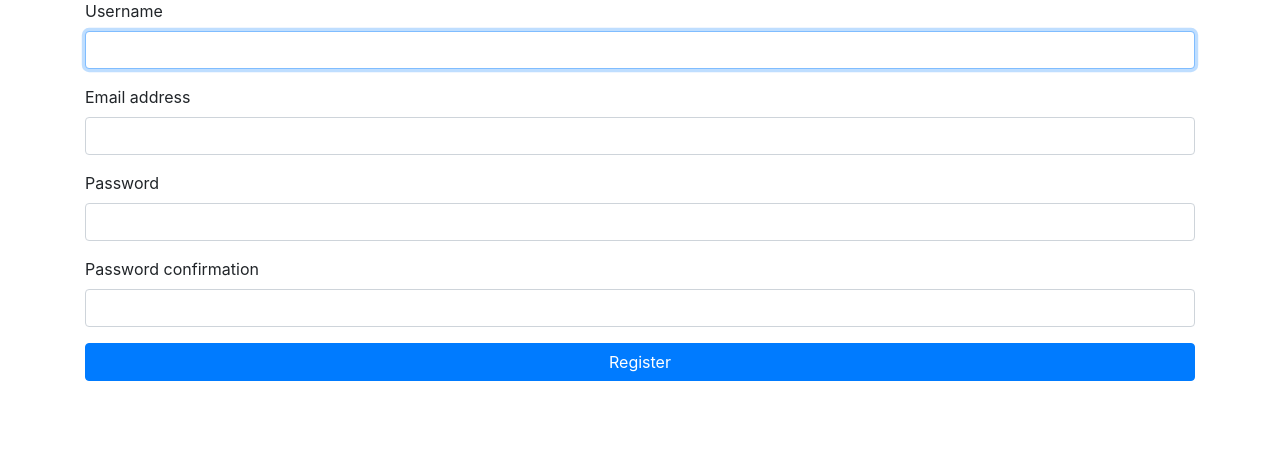
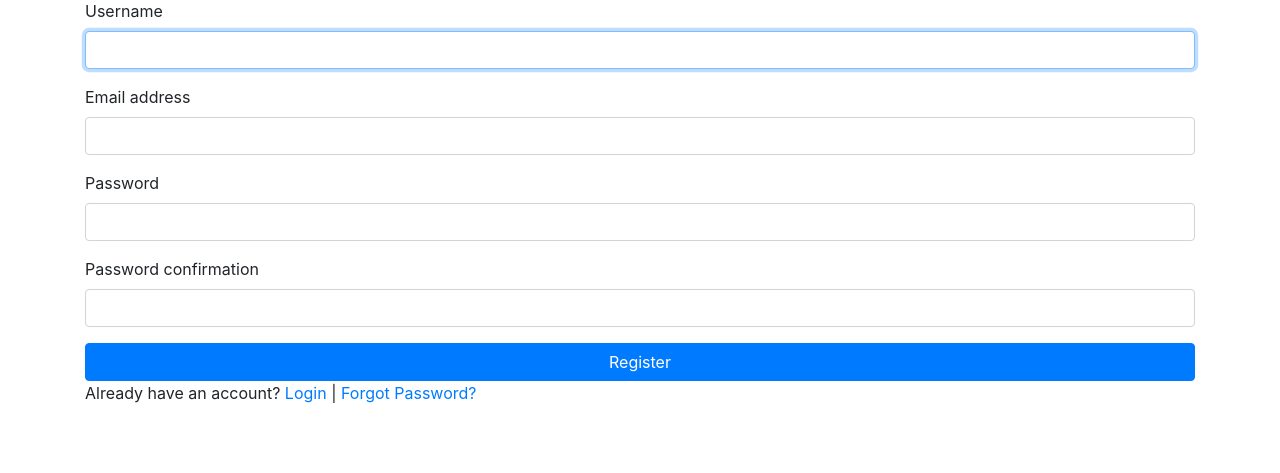
Before and after one commit to munna710/CRM, a Django app: page /register/ in a window 1280 px wide. Shown: the part 121-594 px from the top of the page. Run offline with Django 5.2, Linux system fonts and the light colour scheme; some libraries are stand-ins or nearby versions.

Commit message:
chore: Add reset password

```diff
--- a/accounts/templates/accounts/login.html
+++ b/accounts/templates/accounts/login.html
@@ -45,6 +45,11 @@
 
     {% endfor %}
 
+    <div class="links">
+        Don't have an account <a href="{% url 'register' %}">Register</a> |
+        <a href="{% url 'reset_password' %}">Forgot Password?</a>
+    </div>
+
 </div>
 <script src="https://code.jquery.com/jquery-3.5.1.slim.min.js"></script>
 <script src="https://cdn.jsdelivr.net/npm/@popperjs/core@2.5.4/dist/umd/popper.min.js"></script>
--- /dev/null
+++ b/accounts/templates/accounts/password_reset_done.html
@@ -0,0 +1,5 @@
+<h3>password reset complete</h3>
+<p> your password has been set. You may go ahead and
+    login now </p>
+
+<a href= "/">Login</a>
--- /dev/null
+++ b/accounts/templates/accounts/password_reset_sent.html
@@ -0,0 +1,4 @@
+<h3>password reset send</h3>
+<p>we've emailed you instructions for Setting
+    your password</p>
+<p>Please check your inbox.</p>
--- a/accounts/templates/accounts/register.html
+++ b/accounts/templates/accounts/register.html
@@ -56,6 +56,11 @@
         </div>
         <button type="submit" class="btn btn-primary btn-block">Register</button>
     </form>
+
+    <div class="links">
+        Already have an account? <a href="{% url 'login' %}">Login</a> |
+        <a href="{% url 'reset_password' %}">Forgot Password?</a>
+    </div>
 </div>
 <script src="https://code.jquery.com/jquery-3.5.1.slim.min.js"></script>
 <script src="https://cdn.jsdelivr.net/npm/@popperjs/core@2.5.4/dist/umd/popper.min.js"></script>
--- a/accounts/urls.py
+++ b/accounts/urls.py
@@ -1,5 +1,5 @@
 from django.urls import path
-
+from django.contrib.auth import views as auth_views
 from . import views
 
 urlpatterns = [
@@ -14,5 +14,9 @@ urlpatterns = [
     path('create_order/', views.createOrder, name='create_order'),
     path('update_order/<str:pk>/', views.updateOrder, name='update_order'),
     path('delete_order/<str:pk>/', views.deleteOrder, name='delete_order'),
+    path('reset_password/', auth_views.PasswordResetView.as_view(template_name='accounts/password_reset.html'), name='reset_password'),
+    path('reset_password_sent/', auth_views.PasswordResetDoneView.as_view(template_name='accounts/password_reset_sent.html'), name='password_reset_done'),
+    path('reset/<uidb64>/<token>/', auth_views.PasswordResetConfirmView.as_view(template_name='accounts/password_reset_form.html'), name='password_reset_confirm'),
+    path('reset_password_complete/', auth_views.PasswordResetCompleteView.as_view(template_name='accounts/password_reset_done.html'), name='password_reset_complete'),
 
 ]
```
Also changed, not shown: accounts/templates/accounts/password_reset.html (added, +7 -0 lines), accounts/templates/accounts/password_reset_form.html (added, +7 -0 lines), crm/settings.py (+13 -0 lines), 1 other file.
